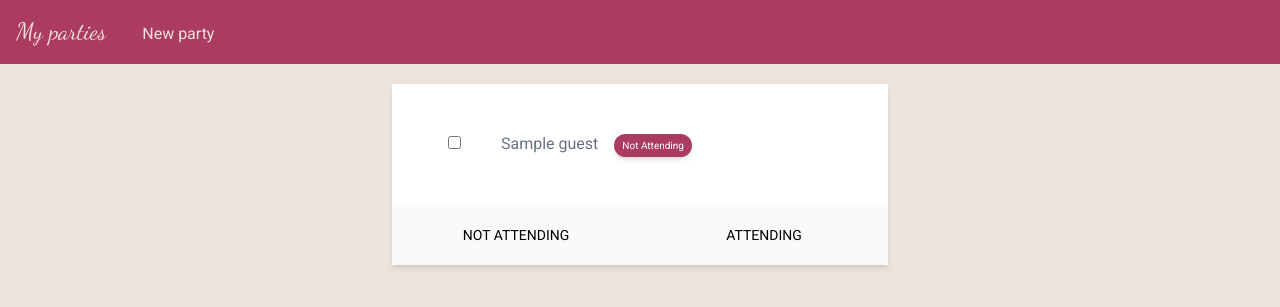
After one commit to brownviper/party-organiser, a FastAPI app: template party_app/templates/guest_list/page_guest_list.html in a window 1280 px wide. The commit adds this page. Shown: the top 307 px of the page. Run offline with FastAPI, Linux system fonts and the light colour scheme; the template is opened without the code that fills it: most values are stand-ins (such as "Sample title", 1, 10 or a date in 2020).

Commit message:
guest list can be manipulated (#12)

```diff
--- a/party_app/routes/main.py
+++ b/party_app/routes/main.py
@@ -1,6 +1,6 @@
 from fastapi import APIRouter
 
-from party_app.routes import party_list, party_detail, new_party, gift_registry
+from party_app.routes import party_list, party_detail, new_party, gift_registry, guest_list
 
 
 api_router = APIRouter()
@@ -9,3 +9,4 @@ api_router.include_router(party_list.router)
 api_router.include_router(party_detail.router)
 api_router.include_router(new_party.router)
 api_router.include_router(gift_registry.router)
+api_router.include_router(guest_list.router)
--- a/party_app/static/css/output.css
+++ b/party_app/static/css/output.css
@@ -6,6 +6,7 @@
     --font-sans: "Roboto", sans-serif;
     --font-mono: ui-monospace, SFMono-Regular, Menlo, Monaco, Consolas, "Liberation Mono",
       "Courier New", monospace;
+    --color-green-800: oklch(0.448 0.119 151.328);
     --color-sky-200: oklch(0.901 0.058 230.902);
     --color-gray-50: oklch(0.985 0.002 247.839);
     --color-gray-500: oklch(0.551 0.027 264.364);
@@ -256,6 +257,9 @@
   .mb-5 {
     margin-bottom: calc(var(--spacing) * 5);
   }
+  .ml-3 {
+    margin-left: calc(var(--spacing) * 3);
+  }
   .ml-auto {
     margin-left: auto;
   }
@@ -292,6 +296,15 @@
   .h-\[40px\] {
     height: 40px;
   }
+  .w-2 {
+    width: calc(var(--spacing) * 2);
+  }
+  .w-2\/5 {
+    width: calc(2/5 * 100%);
+  }
+  .w-4 {
+    width: calc(var(--spacing) * 4);
+  }
   .w-\[40px\] {
     width: 40px;
   }
@@ -300,6 +313,9 @@
   }
   .max-w-6xl {
     max-width: var(--container-6xl);
+  }
+  .min-w-fit {
+    min-width: fit-content;
   }
   .table-fixed {
     table-layout: fixed;
@@ -372,6 +388,9 @@
   .bg-gray-50 {
     background-color: var(--color-gray-50);
   }
+  .bg-green-800 {
+    background-color: var(--color-green-800);
+  }
   .bg-sky-200 {
     background-color: var(--color-sky-200);
   }
@@ -390,14 +409,23 @@
   .p-6 {
     padding: calc(var(--spacing) * 6);
   }
+  .p-8 {
+    padding: calc(var(--spacing) * 8);
+  }
   .p-10 {
     padding: calc(var(--spacing) * 10);
   }
   .px-1 {
     padding-inline: calc(var(--spacing) * 1);
   }
+  .px-2 {
+    padding-inline: calc(var(--spacing) * 2);
+  }
   .px-3 {
     padding-inline: calc(var(--spacing) * 3);
+  }
+  .px-4 {
+    padding-inline: calc(var(--spacing) * 4);
   }
   .px-6 {
     padding-inline: calc(var(--spacing) * 6);
@@ -435,6 +463,9 @@
     font-size: var(--text-sm);
     line-height: var(--tw-leading, var(--text-sm--line-height));
   }
+  .text-\[10px\] {
+    font-size: 10px;
+  }
   .leading-tight {
     --tw-leading: var(--leading-tight);
     line-height: var(--leading-tight);
@@ -460,6 +491,9 @@
   }
   .text-gray-900 {
     color: var(--color-gray-900);
+  }
+  .text-white {
+    color: var(--color-white);
   }
   .uppercase {
     text-transform: uppercase;
--- /dev/null
+++ b/party_app/templates/guest_list/page_guest_list.html
@@ -0,0 +1,28 @@
+{% extends 'base.html' %}
+
+{% block content %}
+<div class="w-2/5 bg-white shadow-md m-auto">
+    <form class="table text-left text-gray-500 table-fixed min-w-fit p-8" id="guest-form">
+        <div class="table-row-group" id="guests">
+            {% include 'guest_list/partial_guest_list.html' %}
+        </div>
+    </form>
+
+    <div class="bg-gray-50 grid grid-cols-2"
+         hx-include="#guests"
+         hx-target="#guests"
+    >
+        <button class="p-5 uppercase text-sm cursor-pointer" type="button"
+              hx-put="{{ url_for('mark_guests_not_attending_partial', party_id=party_id) }}"
+        >
+            Not attending
+        </button>
+
+        <button class="p-5 uppercase text-sm cursor-pointer" type="button"
+                hx-put="{{ url_for('mark_guests_attending_partial', party_id=party_id) }}"
+        >
+            Attending
+        </button>
+    </div>
+</div>
+{% endblock %}
--- /dev/null
+++ b/party_app/templates/guest_list/partial_guest_list.html
@@ -0,0 +1,13 @@
+{% for guest in guests %}
+<div class="table-row">
+    <div class="table-cell py-4 px-6 w-4">
+        <input type='checkbox' value="{{ guest.uuid }}" name="guest_ids">
+    </div>
+    <div class="table-cell py-4 px-4 text-left">
+        {{ guest.name }}
+        <button class="ml-3 py-1 px-2 shadow-md rounded-full text-white text-[10px] {{ 'bg-green-800' if guest.attending else 'bg-custom-red' }}">
+            {{ 'Attending' if guest.attending else 'Not Attending' }}
+        </button>
+    </div>
+</div>
+{% endfor %}
--- a/party_app/templates/party_list/page_party_list.html
+++ b/party_app/templates/party_list/page_party_list.html
@@ -11,7 +11,7 @@
                 <div class="mt-4">
                     <a href="{{ url_for('party_detail_page', party_id=party.uuid) }}" class="text-custom-blue hover:text-custom-blue-light mr-4">Party details</a>
                     <a href="{{ url_for('gift_registry_page', party_id=party.uuid) }}" class="text-custom-blue hover:text-custom-blue-light mr-4">Gift registry</a>
-                    <a href="" class="text-custom-blue hover:text-custom-blue-light">Guest List </a>
+                    <a href="{{ url_for('guest_list_page', party_id=party.uuid) }}" class="text-custom-blue hover:text-custom-blue-light">Guest List </a>
                 </div>
             </div>
         {% else %}
```
Also changed, not shown: party_app/routes/guest_list.py (added, +87 -0 lines), party_app/tests/test_guest_list.py (added, +92 -0 lines).
